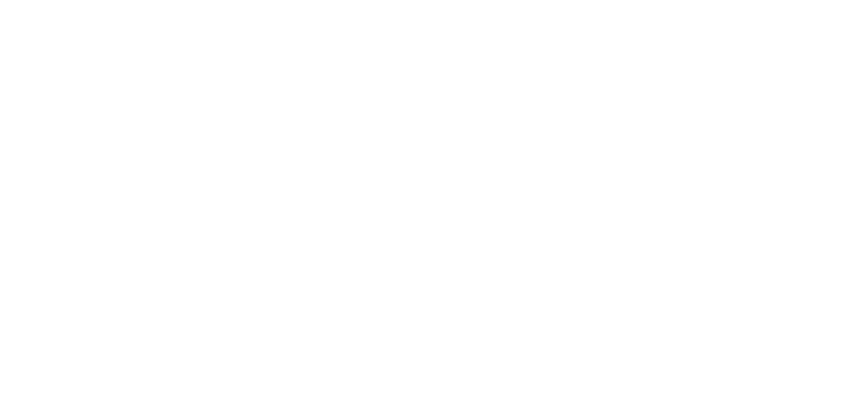
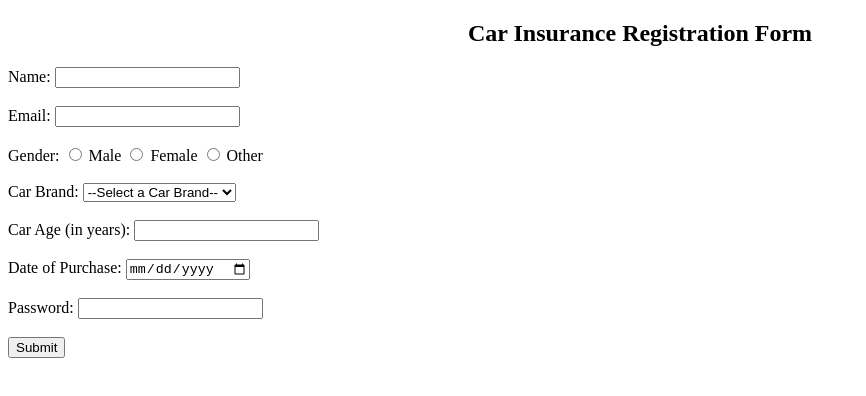
Before and after one commit to acciojob/car-insurance-form-shivrajkhating, a website: page main.html in a window 1280 px wide. Shown: the whole page, without its empty margins (0-866 px from the left). Drawn offline with Linux system fonts and the light colour scheme.

Commit message:
created a submission

```diff
--- a/main.html
+++ b/main.html
@@ -3,14 +3,68 @@
 <html>
 
 <head>
+	<title>Car Insurance Registration Form</title>
 	<link rel="stylesheet" href="styles.css">
 </head>
 
 <body>
 	<!-- the entire body must be written by student -->
-    <script type="text/javascript" src="./script.js">
-</script>
 
+	<h2 style="text-align:center;">Car Insurance Registration Form</h2>
+
+	<form method="post">
+		<!-- Name -->
+		<label for="name">Name:</label>
+		<input type="text" id="name" name="name" required>
+		<br><br>
+
+		<!-- Email -->
+		<label for="email">Email:</label>
+		<input type="email" id="email" name="email" required>
+		<br><br>
+
+		<!-- Gender -->
+		<label>Gender:</label>
+		<input type="radio" id="male" name="gender" value="male" required>
+		<label for="male">Male</label>
+
+		<input type="radio" id="female" name="gender" value="female" required>
+		<label for="female">Female</label>
+
+		<input type="radio" id="other" name="gender" value="other" required>
+		<label for="other">Other</label>
+		<br><br>
+
+		<!-- Car Brand -->
+		<label for="cars">Car Brand:</label>
+		<select id="cars" name="cars">
+			<option value="">--Select a Car Brand--</option>
+			<option value="BMW">BMW</option>
+			<option value="Audi">Audi</option>
+			<option value="Mercedez">Mercedez</option>
+		</select>
+		<br><br>
+
+		<!-- Car Age -->
+		<label for="carage">Car Age (in years):</label>
+		<input type="number" id="carage" name="carage" required>
+		<br><br>
+
+		<!-- Date of Purchase -->
+		<label for="dop">Date of Purchase:</label>
+		<input type="date" id="dop" name="dop" required>
+		<br><br>
+
+		<!-- Password -->
+		<label for="password">Password:</label>
+		<input type="password" id="password" name="password" required>
+		<br><br>
+
+		<!-- Submit Button -->
+		<button type="submit">Submit</button>
+	</form>
+
+    <script type="text/javascript" src="./script.js"></script>
 </body>
 
 </html>
```
